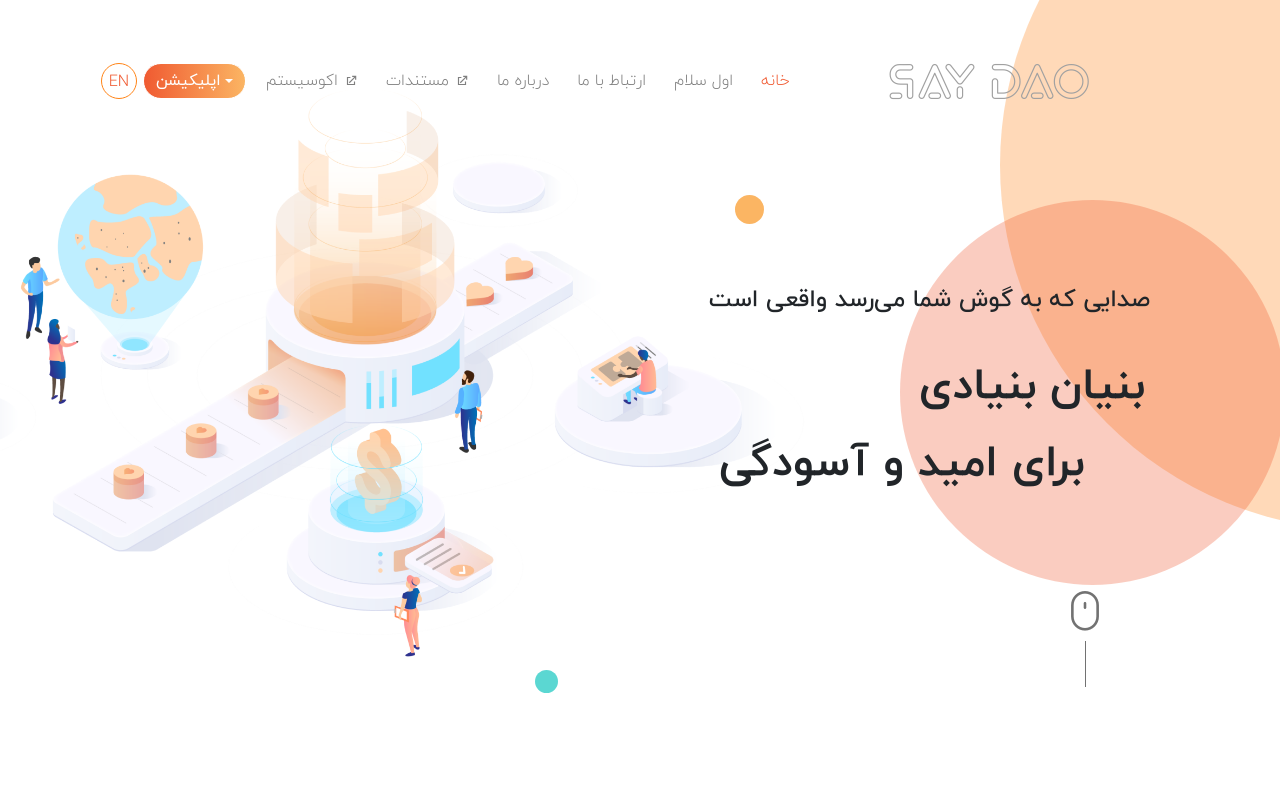
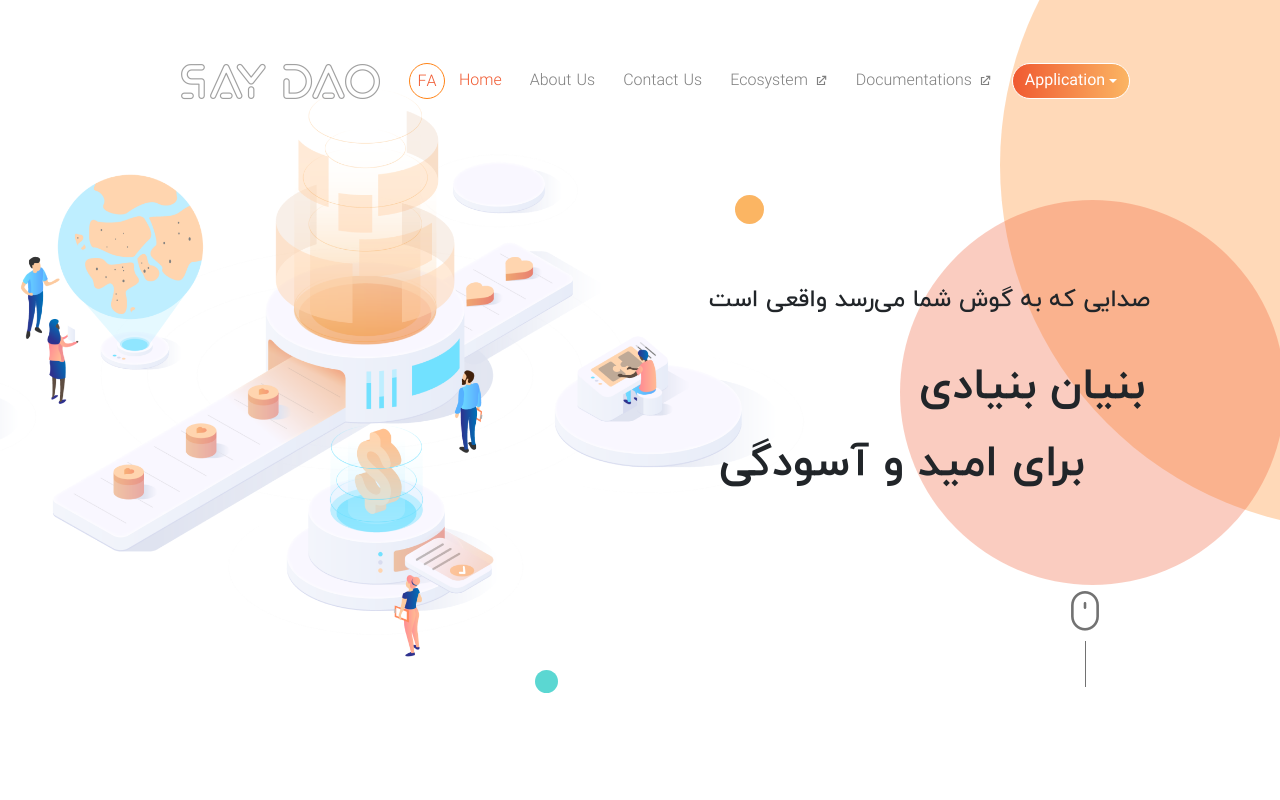
Before and after one commit to SAY-DAO/dao-website, a plain HTML site: page public/index.html in a window 1280 px wide. Shown: the top 800 px of the page. Drawn offline with nearby package versions, Linux system fonts and the light colour scheme.

Commit message:
navbar and footr fixes

```diff
--- a/public/index.html
+++ b/public/index.html
@@ -48,79 +48,76 @@
       <strong>لطفا در جریان باشید:</strong>
       <span> با توجه به اتفاقات اخیر ایران عزیز، در حال انتقال تمام سرویس‌ها به داخل کشور هستیم و به این دلیل دسترسی‌ها تا چند روز محدود خواهد بود. از همراهی شما پیشاپیش متشکریم. </span>
     </div> -->
-  <section class="container" id="Header">
+  <section class="container" id="header">
     <nav class="navbar navbar-expand-lg navbar-light">
       <a id="logoresponsive" class="navbar-brand" href="index.html">
         <p id="dao-logo" style="color: '#a1a1a1'; fontsize: ' 2em'; fontweight: 200">
           SAY DAO
         </p>
       </a>
-      <button class="navbar-toggler" type="button" data-toggle="collapse" data-target="#navbarNav">
+      <button class="navbar-toggler" type="button" data-toggle="collapse" data-target="#navbarNav"
+        aria-controls="navbarNav" aria-expanded="false" aria-label="Toggle navigation">
         <span class="navbar-toggler-icon"></span>
       </button>
 
       <div class="collapse navbar-collapse" id="navbarNav">
         <ul class="navbar-nav">
+
           <li id="lang">
-            <a href="en/index.html">EN</a>
+            <a href="../index.html">FA</a>
           </li>
-          <li id="langresponsive">
-            <a href="en/index.html">EN</a>
+
+          <li class="nav-item active">
+            <a class="nav-link" href="index.html">Home <span class="sr-only">(current)</span></a>
           </li>
           <li class="nav-item">
-            <div class="btn-group">
-              <button class="dropdown-toggle btn nav-btn" type="button" data-toggle="dropdown" aria-haspopup="true"
-                aria-expanded="false">
-                اپلیکیشن
-              </button>
-              <div class="dropdown-menu">
-                <!-- <a class="dropdown-item" target="_blank" href="https://sayapp.company">SAY APP</a> -->
-                <div class="dropdown-divider"></div>
-                <a class="dropdown-item" target="_blank" href="https://dapp.saydao.org"
-                  style="text-align: center">دپلیکیشن <sub>(نسخه دوم)</sub></a>
-              </div>
-            </div>
+            <a class="nav-link" href="about.html">About Us</a>
+          </li>
+          <li class="nav-item">
+            <a class="nav-link" href="contact.html">Contact Us</a>
           </li>
 
-
-          <li class="nav-item ">
+          <li class="nav-item">
             <a class="nav-link external-link" target="_blank" href="https://eco.saydao.org">
-              اکوسیستم
+              Ecosystem
               <svg class="ext-icon" width="14" height="14" viewBox="0 0 24 24" aria-hidden="true" focusable="false">
                 <path d="M14 3h7v7h-2V6.41L9.71 15.7l-1.41-1.41L17.59 5H14V3zM5 5h6v2H7v10h10v-4h2v6H5V5z"
                   fill="currentColor" />
               </svg>
             </a>
           </li>
-          <li class="nav-item ">
-            <a class="nav-link external-link" href="https://docs.saydao.org" target="_blank">مستندات
+
+          <li class="nav-item">
+            <a class="nav-link external-link" href="https://docs.saydao.org/en/docs/introduction"
+              target="_blank">Documentations
               <svg class="ext-icon" width="14" height="14" viewBox="0 0 24 24" aria-hidden="true" focusable="false">
                 <path d="M14 3h7v7h-2V6.41L9.71 15.7l-1.41-1.41L17.59 5H14V3zM5 5h6v2H7v10h10v-4h2v6H5V5z"
                   fill="currentColor" />
               </svg>
             </a>
           </li>
-          <li class="nav-item">
-            <a class="nav-link" href="about.html">درباره ما</a>
+          <li class="nav-item nav-btn-group">
+            <div class="btn-group">
+              <button class="dropdown-toggle btn nav-btn" type="button" data-toggle="dropdown" aria-haspopup="true"
+                aria-expanded="false">Application
+              </button>
+              <div class="dropdown-menu">
+                <div class="dropdown-divider"></div>
+                <a class="dropdown-item" target="_blank" href="https://dapp.saydao.org" style="text-align:center">DApp
+                  <sub>( V2.0.0)</sub></a>
+              </div>
+            </div>
           </li>
-          <li class="nav-item">
-            <a class="nav-link" href="contact.html">ارتباط با ما</a>
-          </li>
-          <li class="nav-item">
-            <a class="nav-link" href="whatis.html">اول سلام</a>
-          </li>
-          <li class="nav-item active">
-            <a class="nav-link" href="index.html">خانه<span class="sr-only">(current)</span>
-            </a>
+          <li id="langresponsive">
+            <a href="../index.html">FA</a>
           </li>
         </ul>
-        <a id="logo" class="navbar-brand" href="index.html">
-          <p id="dao-logo" style="color: #a1a1a1; font-size: 2.5em; font-weight: 200">
-            SAY DAO
-          </p>
-        </a>
       </div>
-
+      <a id="logo" class="navbar-brand" href="index.html">
+        <p id="dao-logo" style="color: #a1a1a1; font-size: 2.5em; font-weight: 200">
+          SAY DAO
+        </p>
+      </a>
     </nav>
   </section>
 
```
